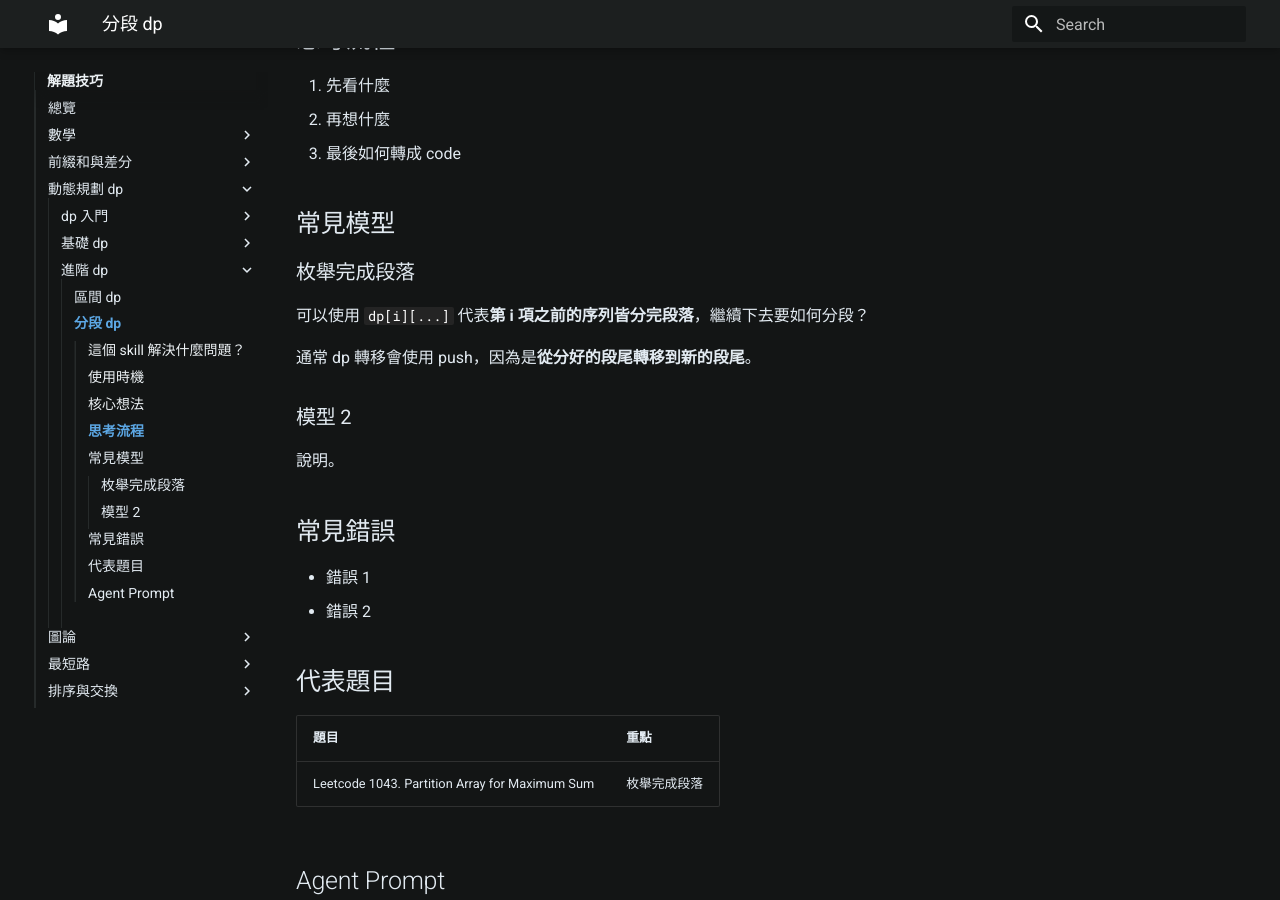
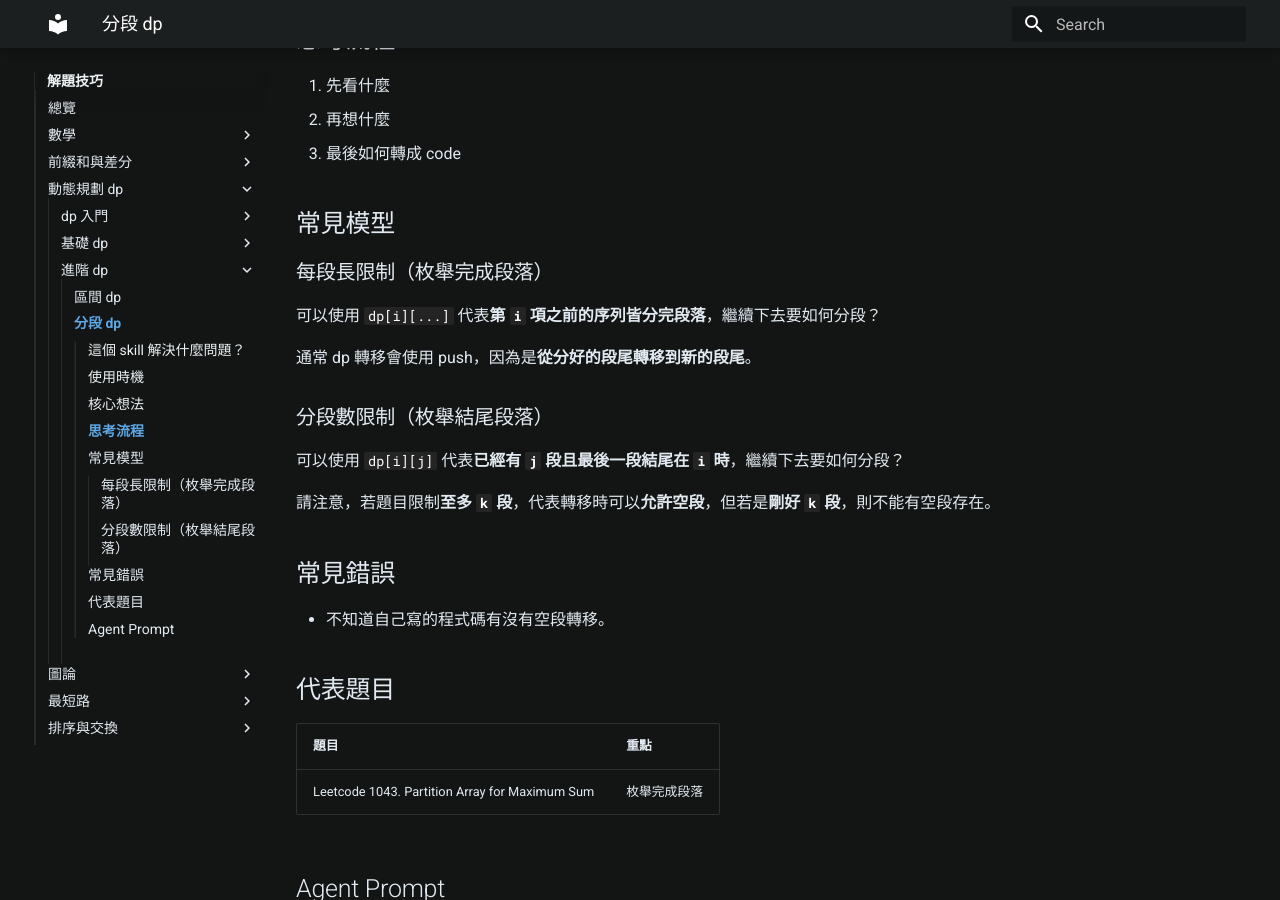
Before and after one commit to emmetthor/Coding_Practice, an MkDocs documentation site: the page built from docs/techniques/dp/partition_dp.md, in a window 1280 px wide and 900 px high, scrolled down 555 px. Built offline with MkDocs 1.6.1 and Material for MkDocs 9.7.7, drawn with Linux system fonts in a browser that asks for light colours; old or Windows-style settings are respelled for this version of MkDocs.

Commit message:
完成題目：Palindrome Partitioning III 並撰寫回文與分段 dp 筆記
closes #28

```diff
--- a/docs/techniques/dp/partition_dp.md
+++ b/docs/techniques/dp/partition_dp.md
@@ -20,20 +20,21 @@ TODO
 
 ## 常見模型
 
-### 枚舉完成段落
+### 每段長限制（枚舉完成段落）
 
-可以使用 `dp[i][...]` 代表**第 i 項之前的序列皆分完段落**，繼續下去要如何分段？
+可以使用 `dp[i][...]` 代表**第 `i` 項之前的序列皆分完段落**，繼續下去要如何分段？
 
 通常 dp 轉移會使用 push，因為是**從分好的段尾轉移到新的段尾**。
 
-### 模型 2
+### 分段數限制（枚舉結尾段落）
 
-說明。
+可以使用 `dp[i][j]` 代表**已經有 `j` 段且最後一段結尾在 `i` 時**，繼續下去要如何分段？
+
+請注意，若題目限制**至多 `k` 段**，代表轉移時可以**允許空段**，但若是**剛好 `k` 段**，則不能有空段存在。
 
 ## 常見錯誤
 
-- 錯誤 1
-- 錯誤 2
+- 不知道自己寫的程式碼有沒有空段轉移。
 
 ## 代表題目
 
```
Also changed, not shown: docs/techniques/strings/palindrome.md (added, +33 -0 lines), 1 other file.
